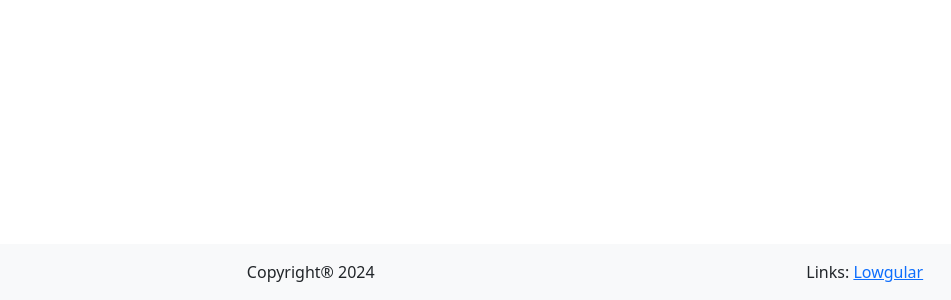
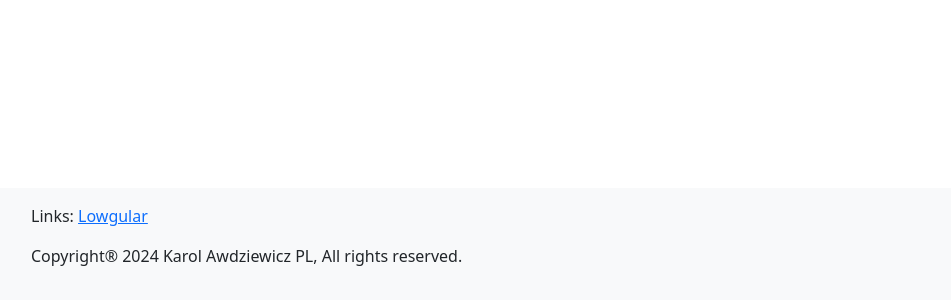
Before and after one commit to Liluter/usabilityChalleng, an Angular app: page /main in a window 1280 px wide. Shown: the part 500-800 px from the top of the page, without its empty margins (55-1006 px from the left). Built offline with nearby package versions, Linux system fonts and the light colour scheme.

Commit message:
Footer dummy component.

```diff
--- a/src/app/components/footer.component.html
+++ b/src/app/components/footer.component.html
@@ -1,8 +1,8 @@
 <div class="container-fluid bg-light fixed-bottom">
-  <div class="container d-flex justify-content-around p-3">
-    <p class="m-0">Copyright® 2024</p>
+  <div class="container d-flex flex-column justify-content-around p-3">
     @if(linkAlias && linkHref){
     <span>Links: <a href="http://www.lowgular.io">{{linkAlias}}</a></span>
     }
+    <p class="mt-3">Copyright® {{actualYear}} {{copyrightText}}</p>
   </div>
 </div>
--- a/src/app/components/footer.component.ts
+++ b/src/app/components/footer.component.ts
@@ -8,4 +8,8 @@ import { Component, Input } from "@angular/core";
 export class FooterComponent {
   @Input() linkAlias: string = '';
   @Input() linkHref: string = '';
+  @Input() copyrightText: string = '';
+
+  actualYear = new Date(Date.now()).getFullYear()
+
 }
--- a/src/app/pages/main/main-page.component.html
+++ b/src/app/pages/main/main-page.component.html
@@ -1,3 +1,4 @@
 <div class="container">
-  <footer-comp linkAlias="Lowgular" linkHref="http://www.lowgular.io"></footer-comp>
+  <footer-comp linkAlias="Lowgular" linkHref="http://www.lowgular.io"
+    copyrightText="Karol Awdziewicz PL, All rights reserved."></footer-comp>
 </div>
```
